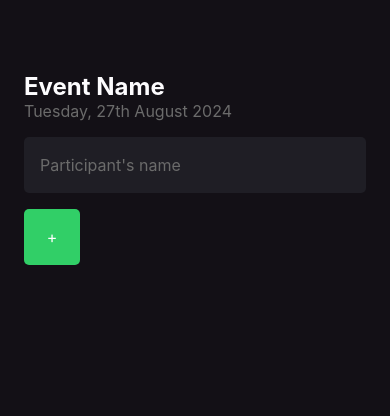
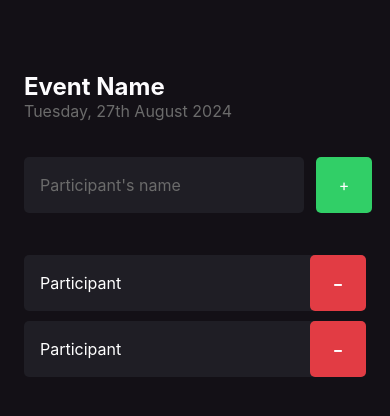
Before and after one commit to marcelopajr/im-here, a React Native app: screen / in a window 390 px wide. Shown: the top 416 px of the page. Built offline with nearby package versions, Linux system fonts and the light colour scheme.

Commit message:
chore: add participant component to home

```diff
--- /dev/null
+++ b/src/components/Participant/index.tsx
@@ -0,0 +1,14 @@
+import { View, Text, TouchableOpacity } from 'react-native';
+import { styles } from './styles';
+
+export function Participant() {
+  return (
+    <View style={styles.container}>
+      <Text style={styles.name}>Participant</Text>
+
+      <TouchableOpacity style={styles.button}>
+        <Text style={styles.buttonText}>-</Text>
+      </TouchableOpacity>
+    </View>
+  );
+}
--- /dev/null
+++ b/src/components/Participant/styles.ts
@@ -0,0 +1,30 @@
+import { StyleSheet } from 'react-native';
+
+export const styles = StyleSheet.create({
+  container: {
+    width: '100%',
+    backgroundColor: '#1F1E25',
+    borderRadius: 5,
+    flexDirection: 'row',
+    alignItems: 'center',
+    marginBottom: 10,
+  },
+  name: {
+    flex: 1,
+    color: '#FFF',
+    fontSize: 16,
+    marginLeft: 16,
+  },
+  button: {
+    width: 56,
+    height: 56,
+    borderRadius: 5,
+    backgroundColor: '#E23C44',
+    alignItems: 'center',
+    justifyContent: 'center',
+  },
+  buttonText: {
+    color: '#FFF',
+    fontSize: 24,
+  },
+});
--- a/src/screens/Home/index.tsx
+++ b/src/screens/Home/index.tsx
@@ -1,4 +1,5 @@
 import { Text, TextInput, TouchableOpacity, View } from 'react-native';
+import { Participant } from '../../components/Participant';
 import { styles } from './styles';
 
 export function Home() {
@@ -11,6 +12,7 @@ export function Home() {
       <Text style={styles.eventName}>Event Name</Text>
       <Text style={styles.eventDate}>Tuesday, 27th August 2024</Text>
 
+      <View style={styles.form}>
         <TextInput
           style={styles.input}
           placeholder="Participant's name"
@@ -21,5 +23,9 @@ export function Home() {
           <Text style={styles.buttonText}>+</Text>
         </TouchableOpacity>
       </View>
+
+      <Participant />
+      <Participant />
+    </View>
   );
 }
--- a/src/screens/Home/styles.ts
+++ b/src/screens/Home/styles.ts
@@ -16,14 +16,21 @@ export const styles = StyleSheet.create({
     color: '#6B6B6B',
     fontSize: 16,
   },
+  form: {
+    width: '100%',
+    flexDirection: 'row',
+    marginTop: 36,
+    marginBottom: 42,
+  },
   input: {
+    flex: 1,
     height: 56,
     backgroundColor: '#1F1E25',
     borderRadius: 5,
     color: '#FFF',
     padding: 16,
-    marginTop: 16,
     fontSize: 16,
+    marginRight: 12,
   },
   button: {
     width: 56,
@@ -32,7 +39,6 @@ export const styles = StyleSheet.create({
     backgroundColor: '#31CF67',
     alignItems: 'center',
     justifyContent: 'center',
-    marginTop: 16,
   },
   buttonText: {
     color: '#FFF',
```
Lines whose indentation alone changed are shown as unchanged.
